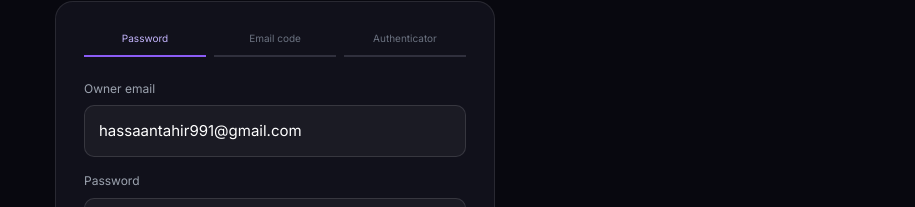
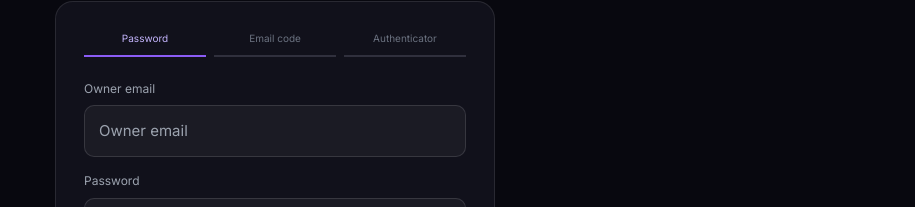
Before and after one commit to Hassaantahir72/rankpilot, a Next.js app in the folder frontend/: page /admin/login in a window 1280 px wide. Shown: the part 311-518 px from the top of the page, without its empty margins (365-1280 px from the left). Built offline with nearby package versions, Linux system fonts and the light colour scheme; no server answers.

Commit message:
Remove owner email from public admin login bundle

```diff
--- a/frontend/src/app/admin/login/page.tsx
+++ b/frontend/src/app/admin/login/page.tsx
@@ -8,7 +8,7 @@ const api = axios.create({ baseURL: process.env.NEXT_PUBLIC_API_URL || 'http://l
 
 export default function OwnerAdminLoginPage() {
   const router = useRouter();
-  const [email,setEmail] = useState('hassaantahir991@gmail.com');
+  const [email,setEmail] = useState('');
   const [password,setPassword] = useState('');
   const [code,setCode] = useState('');
   const [stageToken,setStageToken] = useState('');
@@ -69,7 +69,7 @@ export default function OwnerAdminLoginPage() {
         {error&&<p role="alert" style={{background:'#3b1119',color:'#fca5a5',padding:12,borderRadius:9,fontSize:13}}>{error}</p>}
         {notice&&<p style={{background:'#171b35',color:'#c7d2fe',padding:12,borderRadius:9,fontSize:13,lineHeight:1.5}}>{notice}</p>}
         {step==='credentials'&&<form onSubmit={startLogin} style={{display:'grid',gap:14}}>
-          <label style={{fontSize:12,color:'#9ca3af'}}>Owner email<input style={{...field,marginTop:7}} type="email" value={email} onChange={e=>setEmail(e.target.value)} autoComplete="username" required /></label>
+          <label style={{fontSize:12,color:'#9ca3af'}}>Owner email<input style={{...field,marginTop:7}} type="email" placeholder="Owner email" value={email} onChange={e=>setEmail(e.target.value)} autoComplete="username" required /></label>
           <label style={{fontSize:12,color:'#9ca3af'}}>Password<input style={{...field,marginTop:7}} type="password" value={password} onChange={e=>setPassword(e.target.value)} autoComplete="current-password" required /></label>
           <button style={button} disabled={busy}>{busy?'Checking…':'Continue securely'}</button>
         </form>}
```
